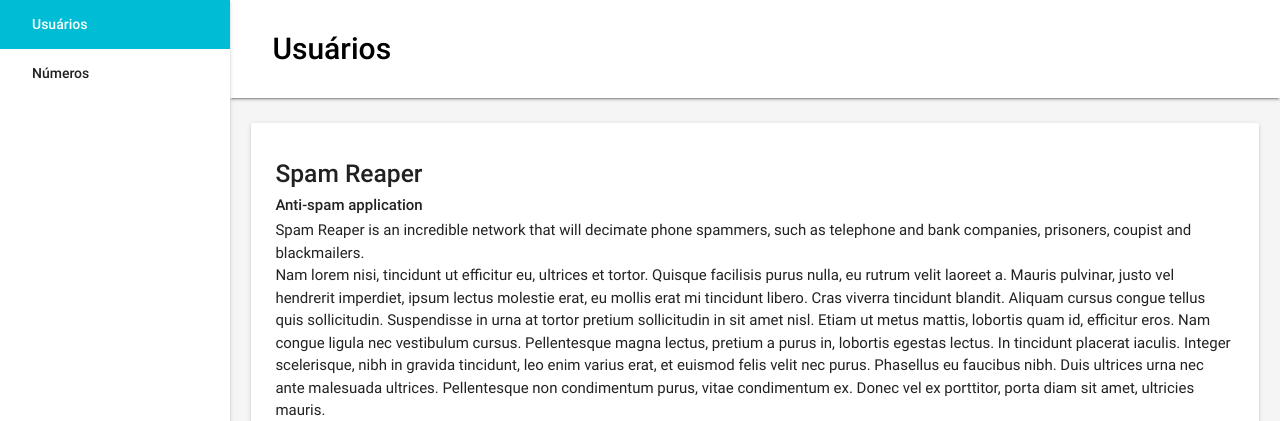
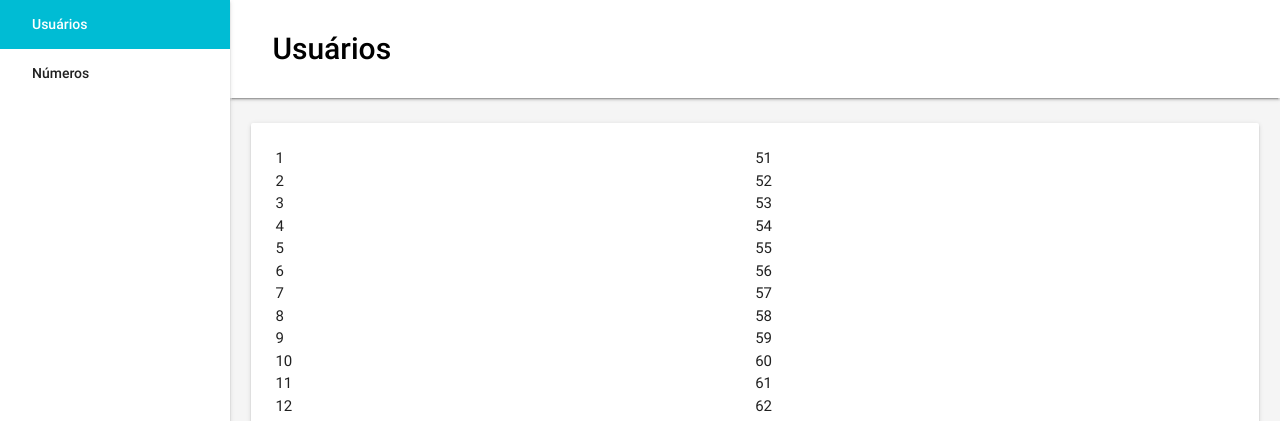
Before and after one commit to LeSantaFer/StepAdmin, a PHP site: page / in a window 1280 px wide. Shown: the top 421 px of the page. Run offline with PHP 8.4, Linux system fonts and the light colour scheme; some libraries are stand-ins or nearby versions.

Commit message:
HTML changed to Php

```diff
--- a/css/style.css
+++ b/css/style.css
@@ -39,3 +39,13 @@ li.active a {
     background-color: #00BCD4;
     color: #FFF;
 }
+
+#left-column {
+    width: 50%;
+    float: left;
+}
+
+#right-column {
+    width: 50%;
+    float: left;
+}
--- a/index.html
+++ b/index.php
@@ -41,14 +41,21 @@
 <div class="container main-container">
     <div class="card" id="card-home" style="margin-top: 15px">
         <div class="card-content">
-            <h5><strong>Spam Reaper</strong></h5>
-            <h6><strong>Anti-spam application</strong></h6>
-            <p>Spam Reaper is an incredible network that will decimate phone spammers, such as telephone and bank companies, prisoners, coupist and blackmailers.</p>
-            <p>Nam lorem nisi, tincidunt ut efficitur eu, ultrices et tortor. Quisque facilisis purus nulla, eu rutrum velit laoreet a. Mauris pulvinar, justo vel hendrerit imperdiet, ipsum lectus molestie erat, eu mollis erat mi tincidunt libero. Cras viverra tincidunt blandit. Aliquam cursus congue tellus quis sollicitudin. Suspendisse in urna at tortor pretium sollicitudin in sit amet nisl. Etiam ut metus mattis, lobortis quam id, efficitur eros. Nam congue ligula nec vestibulum cursus. Pellentesque magna lectus, pretium a purus in, lobortis egestas lectus. In tincidunt placerat iaculis. Integer scelerisque, nibh in gravida tincidunt, leo enim varius erat, et euismod felis velit nec purus. Phasellus eu faucibus nibh. Duis ultrices urna nec ante malesuada ultrices. Pellentesque non condimentum purus, vitae condimentum ex. Donec vel ex porttitor, porta diam sit amet, ultricies mauris.</p>
-            <br>
-            <a href="https://github.com/spamreaper/">
-                <img src="images/badge.png" width="200px">
-            </a>
+            <div id="left-column">
+                <?php
+                for ($i = 1; $i < 51; $i++) {
+                    echo("<p>" . $i . "</p>");
+                }
+                ?>
+            </div>
+            <div id="right-column">
+                <?php
+                for ($i = 51; $i < 101; $i++) {
+                    echo("<p>" . $i . "</p>");
+                }
+                ?>
+            </div>
+            <br style="clear:both;"/>
         </div>
     </div>
 </div>
```
